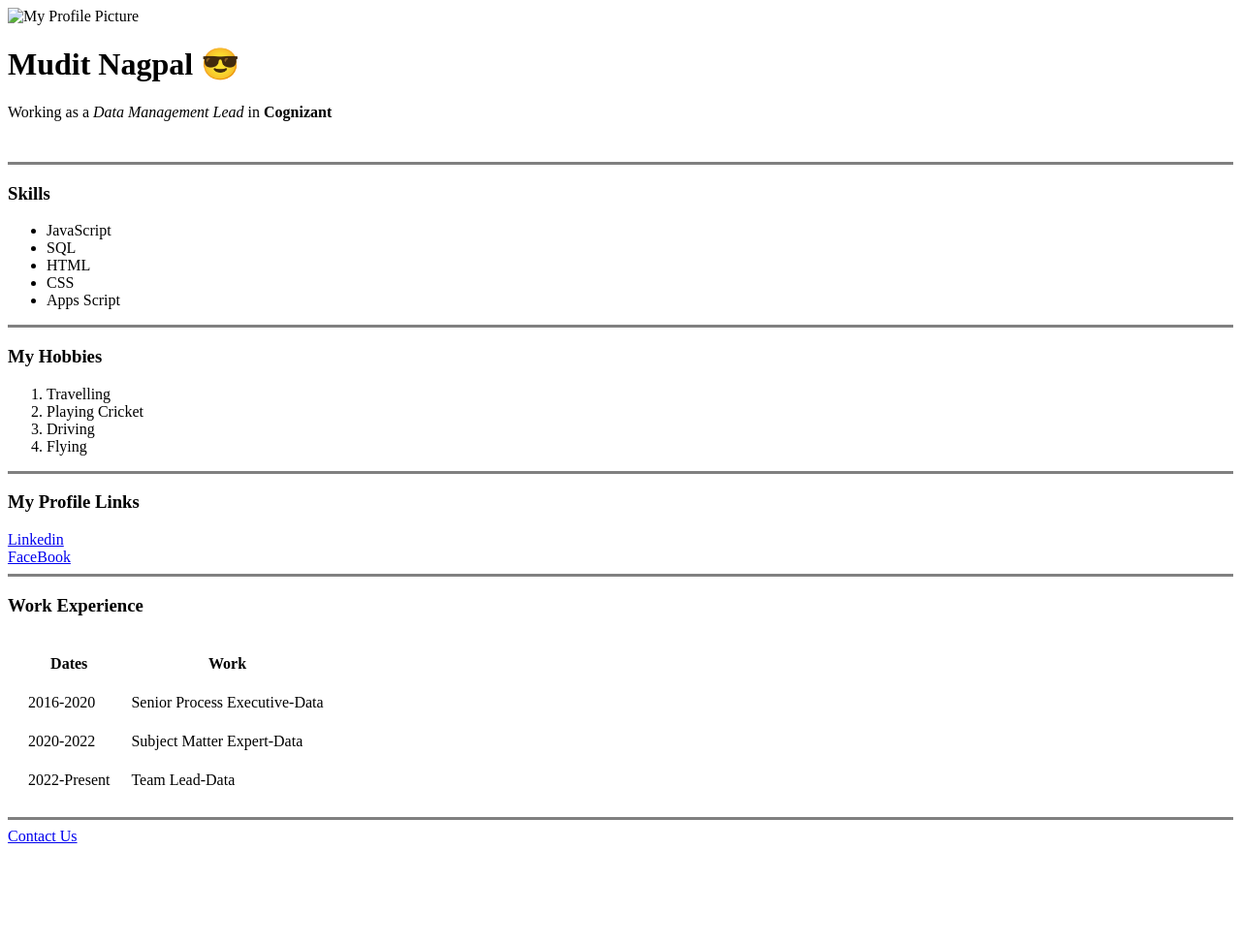
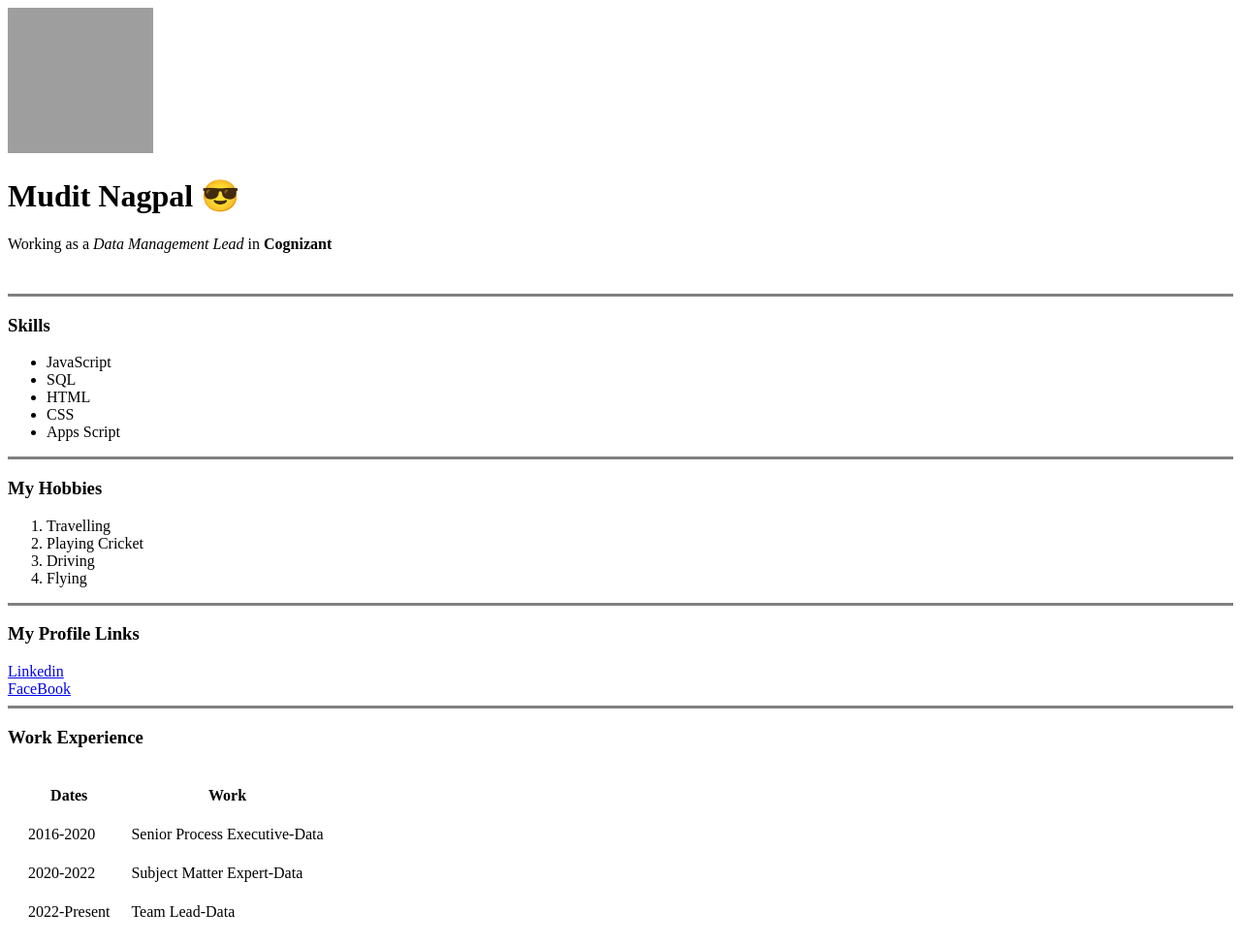
Before and after one commit to mnmuditnagpal/cv, a plain HTML site: page index.html in a window 1280 px wide. Shown: the top 974 px of the page at 97% size. Before the commit the page ends 880 px from the top, so only its background shows below. Drawn offline with Linux system fonts and the light colour scheme; the site is published under a folder, as on GitHub Pages, so addresses that start at the root find nothing.

Commit message:
Update index.html

```diff
--- a/index.html
+++ b/index.html
@@ -12,7 +12,7 @@
     <!-- Image -->
     <!-- cropping image : crop-circle.imageonline.co -->
 
-    <img src="/my pic-modified.png" alt="My Profile Picture" width="150" height="150">
+    <img src="my pic-modified.png" alt="My Profile Picture" width="150" height="150">
     <h1>Mudit Nagpal 😎</h1>
     <p>Working as a <em>Data Management Lead</em> in <strong>Cognizant</strong></p>
     <br>
```
